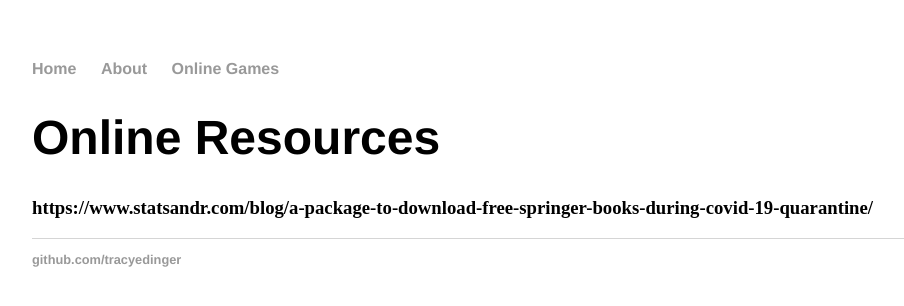
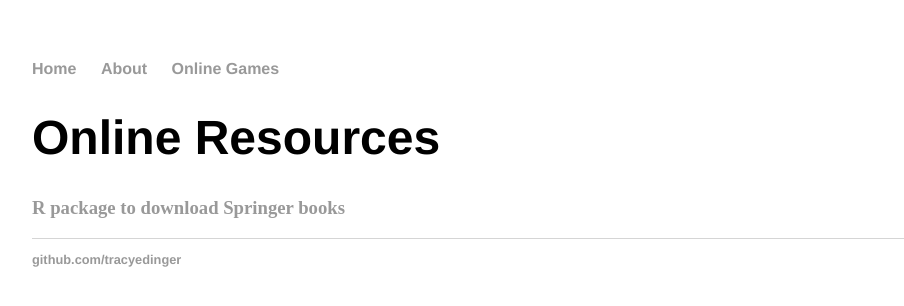
Before and after one commit to tracyedinger/tracyedinger.github.io, a Jekyll site: the page built from AnalyticsResources.md, in a window 1280 px wide. Shown: the top 306 px of the page, without its empty margins (160-1064 px from the left). Built offline with Jekyll 4.4.1, drawn with Linux system fonts in a browser that asks for light colours; our own code applies the rules of GitHub Pages for plain Markdown files; part of the change alters nothing that is shown.

Commit message:
Update AnalyticsResources.md

```diff
--- a/AnalyticsResources.md
+++ b/AnalyticsResources.md
@@ -1,3 +1,3 @@
 # Online Resources
 
-### https://www.statsandr.com/blog/a-package-to-download-free-springer-books-during-covid-19-quarantine/
+### [R package to download Springer books](https://www.statsandr.com/blog/a-package-to-download-free-springer-books-during-covid-19-quarantine/)
```
